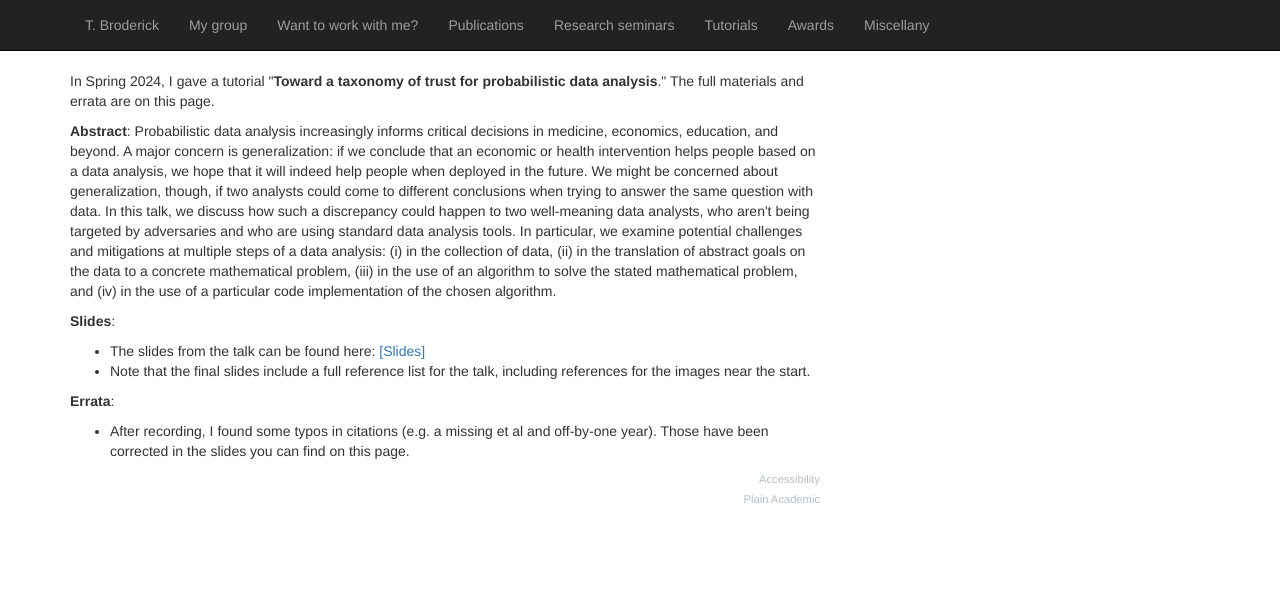
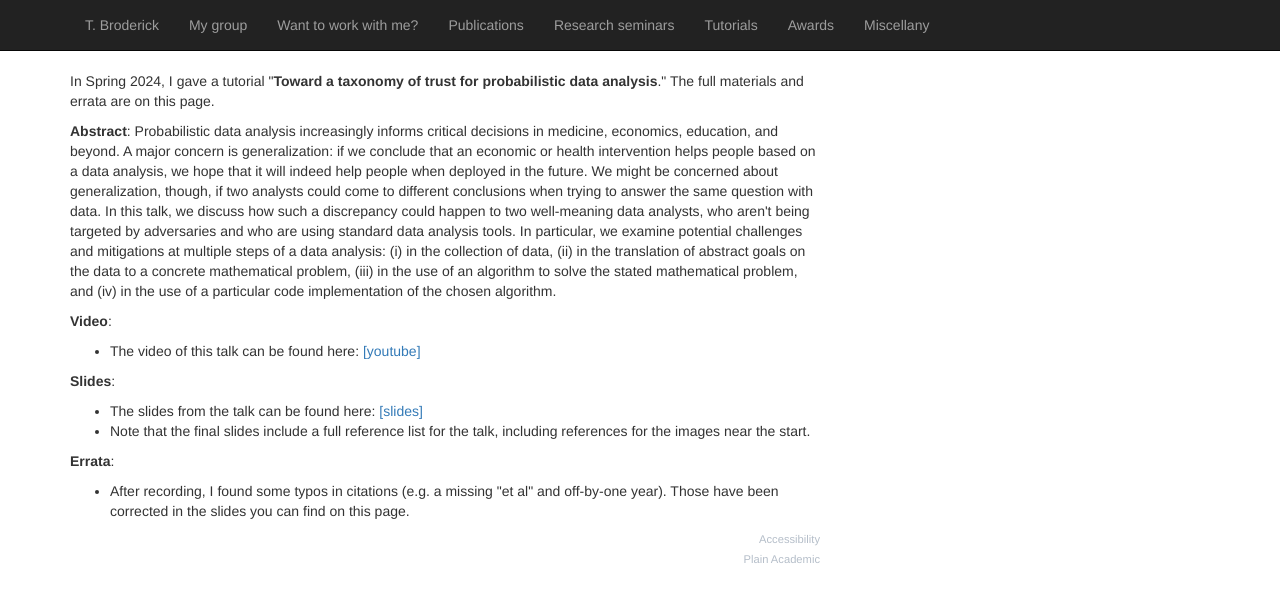
Before and after one commit to tbroderick/tbroderick.github.io, a plain HTML site: page tutorial_2024_taxonomy_of_trust.html in a window 1280 px wide. Drawn offline with nearby package versions, Linux system fonts and the light colour scheme.

Commit message:
more updates for new tutorial

```diff
--- a/tutorial_2024_taxonomy_of_trust.html
+++ b/tutorial_2024_taxonomy_of_trust.html
@@ -76,9 +76,15 @@
 		<p><b>Abstract</b>: Probabilistic data analysis increasingly informs critical decisions in medicine, economics, education, and beyond. A major concern is generalization: if we conclude that an economic or health intervention helps people based on a data analysis, we hope that it will indeed help people when deployed in the future. We might be concerned about generalization, though, if two analysts could come to different conclusions when trying to answer the same question with data. In this talk, we discuss how such a discrepancy could happen to two well-meaning data analysts, who aren't being targeted by adversaries and who are using standard data analysis tools. In particular, we examine potential challenges and mitigations at multiple steps of a data analysis: (i) in the collection of data, (ii) in the translation of abstract goals on the data to a concrete mathematical problem, (iii) in the use of an algorithm to solve the stated mathematical problem, and (iv) in the use of a particular code implementation of the chosen algorithm.
 		</p>
 
+		<p><b>Video</b>:
+		<ul>
+		<li>The video of this talk can be found here: <a href="https://youtu.be/3TEo-ccilJM">[youtube]</a>
+		</li>
+		</ul>
+
                 <p><b>Slides</b>:
                 <ul>
-                <li>The slides from the talk can be found here: <a href="files/broderick_2024_taxonomy.pdf">[Slides]</a>
+                <li>The slides from the talk can be found here: <a href="files/broderick_2024_taxonomy.pdf">[slides]</a>
                 </li>
                 <li>Note that the final slides include a full reference list for the talk, including references for the images near the start.
                 </ul>
@@ -86,7 +92,7 @@
 
                 <p><b>Errata</b>:
                 <ul>
-                <li>After recording, I found some typos in citations (e.g. a missing et al and off-by-one year). Those have been corrected in the slides you can find on this page.
+                <li>After recording, I found some typos in citations (e.g. a missing "et al" and off-by-one year). Those have been corrected in the slides you can find on this page.
                 </li>
                 </ul>
                 </p>
```
Also changed, not shown: tutorials.html (+5 -0 lines).
